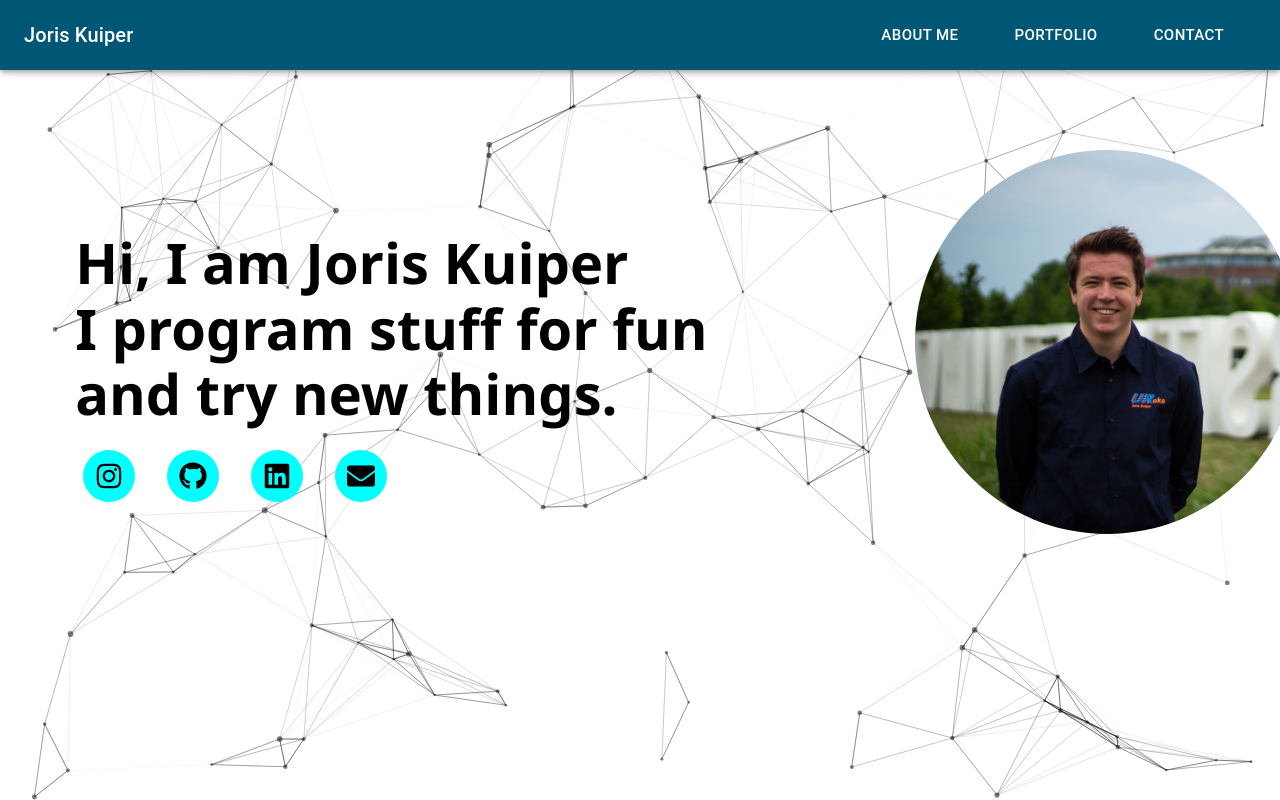
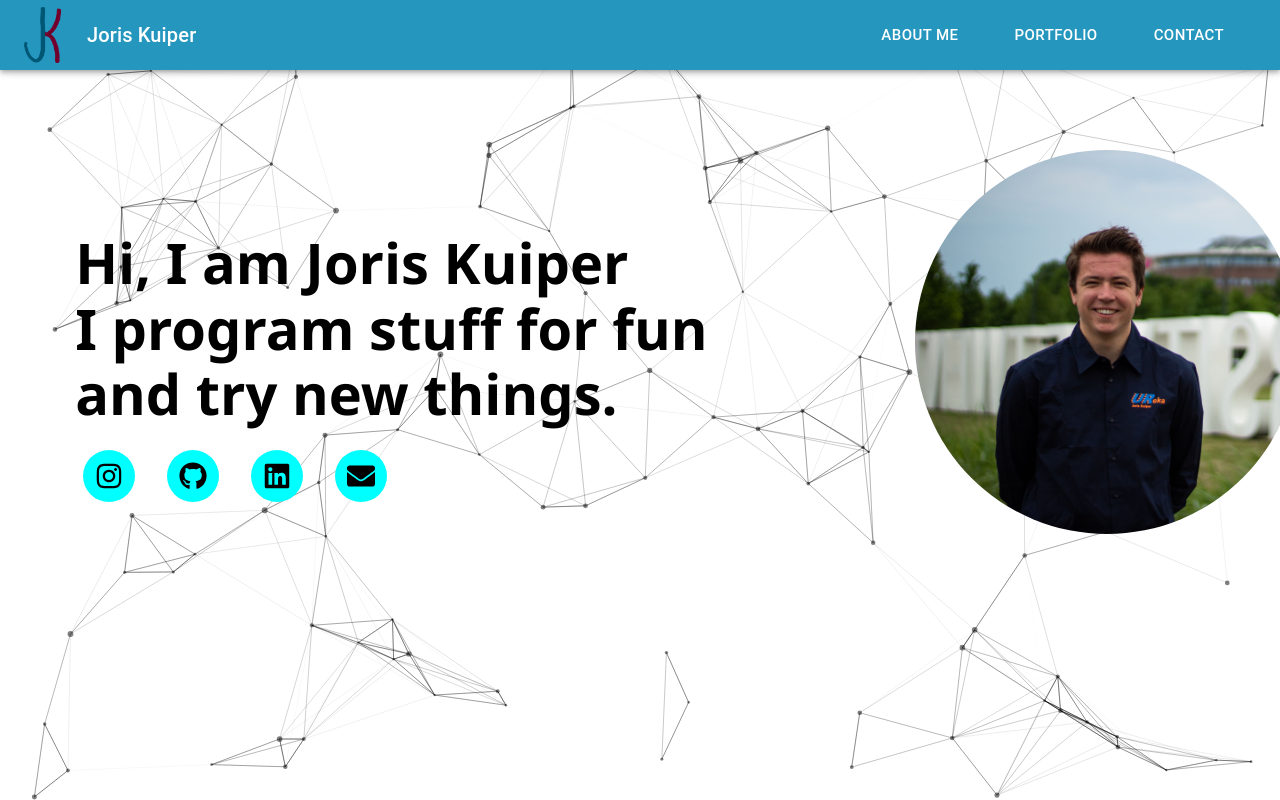
Before and after one commit to kasteelharry/Juno, a React (Create React App) app in the folder juno-client/: page / in a window 1280 px wide. Built offline with nearby package versions, Linux system fonts and the light colour scheme.

Commit message:
Added logo to menubar

```diff
--- /dev/null
+++ b/juno-client/src/App/MenuBar/MenuBar.scss
@@ -0,0 +1,9 @@
+.title {
+    cursor: pointer;
+}
+
+.title-picture {
+    cursor: pointer;
+    max-height: 7vh;
+    margin-right: 2vw;
+}
--- a/juno-client/src/App/MenuBar/MenuBar.tsx
+++ b/juno-client/src/App/MenuBar/MenuBar.tsx
@@ -3,6 +3,8 @@ import AppBar from '@mui/material/AppBar';
 import Toolbar from '@mui/material/Toolbar';
 import Button from '@mui/material/Button';
 import { useNavigate } from 'react-router-dom';
+
+import './MenuBar.scss';
 
 function MenuBar() {
 
@@ -15,7 +17,10 @@ function MenuBar() {
         <AppBar position="static">
             <Container maxWidth={false}>
                 <Toolbar disableGutters>
+                <img className='title-picture' src={require('../../images/logo.png')} alt='' />
                     <Typography
+                        className='title'
+                        onClick={() => navigate('/')}
                         variant="h6"
                         noWrap
                         component="div"
--- a/juno-client/src/Theme/PersonalTheme.d.tsx
+++ b/juno-client/src/Theme/PersonalTheme.d.tsx
@@ -4,7 +4,7 @@ export const PersonalTheme = createTheme({
     palette: {
         primary: {
             light: "#7986cb",
-            main: "#005775",
+            main: "#2596be",
             dark: "#303f9f",
             contrastText: "#fff"
         },
```
Also changed, not shown: juno-client/src/images/logo.png (added).
